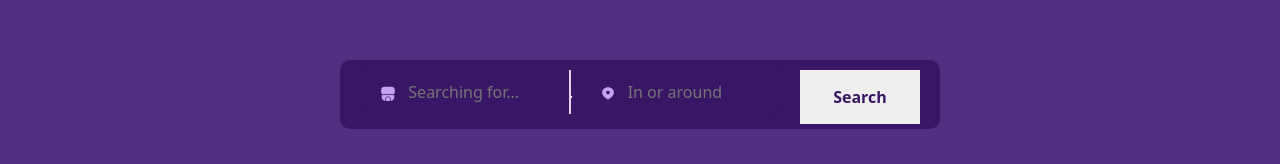
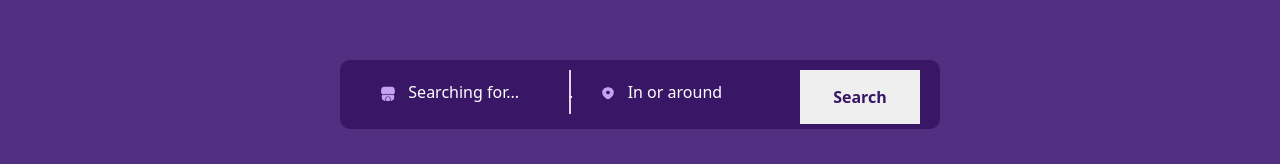
Before and after one commit to viximdi/dutiful-web-site, a React (Create React App) app: page / in a window 1280 px wide. Shown: the part 172-336 px from the top of the page. Built offline with nearby package versions, Linux system fonts and the light colour scheme.

Commit message:
modified

```diff
--- a/src/features.css
+++ b/src/features.css
@@ -1,13 +1,14 @@
 .sectionf {
   background-color: white;
-  max-width: 100vw;
-  overflow: hidden;
 }
 
 .sectionf header {
   background-color: white;
   border-bottom: 2px solid #603f8b;
   box-shadow: 0px 3px 3px #532f82;
+  position: inherit;
+  top: 0;
+  width: 100%;
 }
 
 .sectionf header .search > circle {
@@ -25,7 +26,7 @@
 }
 
 .sectionf .list-head {
-  font-size: 1.8em;
+  font-size: 2em;
   color: #321b51;
 }
 
@@ -58,19 +59,24 @@ nav > ul .login:hover {
 }
 
 .sectionf > div > div {
-  width: 90%;
+  width: 95%;
   margin: 0 auto;
   display: flex;
   flex-wrap: wrap;
-  padding: 5%;
+  padding: 2%;
   align-items: center;
   justify-content: center;
 }
 
 .sectionf > div > div > div {
   width: 100%;
-  max-width: 500px;
+  max-width: 600px;
   margin: 0 auto;
+}
+
+.sectionf > div > div > .h-text {
+  max-width: 400px;
+  font-size: 1.3em;
 }
 
 .sectionf > div > .box2 > div:last-child {
@@ -83,8 +89,8 @@ nav > ul .login:hover {
 }
 
 .sectionf > div > .box2 > div:last-child > .img1 {
-  right: 40%;
-  top: 50%;
+  right: 35%;
+  top: 55%;
 }
 
 .sectionf > div > .box2 > div:last-child > .img2 {
@@ -168,7 +174,7 @@ footer {
   }
 
   .sectionf > div > div > div > .phone {
-    transform: scale(170%);
+    transform: scale(190%);
     position: relative;
     left: 20%;
   }
--- a/src/features.js
+++ b/src/features.js
@@ -9,7 +9,7 @@ function Features() {
         <Header />
         <div>
           <div className="box1">
-            <div>
+            <div className="h-text">
               <h4 className="list-head">
                 List and grow your business  with just few clicks
               </h4>
@@ -24,7 +24,7 @@ function Features() {
           </div>
 
           <div className="box2">
-            <div>
+            <div className="h-text">
               <h4>Collect reviews and ratings from customers</h4>
               <p>
                 Accelerate your business reputation by 90% and gain social
@@ -125,7 +125,7 @@ function Features() {
               </div>
               <img src={require("./date.png")} alt="overview" />
             </div>
-            <div>
+            <div className="h-text">
               <h4>Accept and sell appointments</h4>
               <p>
                 Let customers book their own appointment or consultation. Start
--- a/src/footer.css
+++ b/src/footer.css
@@ -19,6 +19,7 @@ footer > .first-child > .links a {
   text-decoration: none;
   font-size: 0.8em;
   color: #c1bec4;
+  margin-bottom: 5px;
 }
 
 footer > .first-child h5 {
--- a/src/intro.css
+++ b/src/intro.css
@@ -51,16 +51,28 @@ main > div:first-child form > div > label {
   height: 100%;
 }
 
-main > div:first-child form > div > label > input {
+main > div:first-child form > div > label > #categorySelect {
   box-sizing: border-box;
   width: 80%;
-  height: 100%;
   padding: 10px;
   background: #391766;
   border: none;
   outline: none;
   color: white;
   font-size: 1rem;
+}
+
+#categorySelect {
+  -webkit-appearance: none;
+  -moz-appearance: none;
+  appearance: none;
+  padding: 5px 10px;
+  border: 1px solid #ccc;
+  border-radius: 4px;
+}
+
+#categorySelect::-ms-expand {
+  display: none;
 }
 
 button {
--- a/src/intro.js
+++ b/src/intro.js
@@ -35,7 +35,27 @@ const Intro = () => {
                   </defs>
                 </svg>
 
-                <input type="text" placeholder="Searching for..." />
+                <select id="categorySelect">
+                  <option selected disabled hidden>
+                    Searching for...
+                  </option>
+                  <option value="option1">Option 1</option>
+                  <option value="option2">Option 2</option>
+                  <option value="option3">Option 3</option>
+                  <option value="option4">Option 4</option>
+                  <option value="option1">Option 1</option>
+                  <option value="option2">Option 2</option>
+                  <option value="option3">Option 3</option>
+                  <option value="option4">Option 4</option>
+                  <option value="option1">Option 1</option>
+                  <option value="option2">Option 2</option>
+                  <option value="option3">Option 3</option>
+                  <option value="option4">Option 4</option>
+                  <option value="option1">Option 1</option>
+                  <option value="option2">Option 2</option>
+                  <option value="option3">Option 3</option>
+                  <option value="option4">Option 4</option>
+                </select>
               </label>
               <div>.</div>
               <label>
@@ -53,7 +73,27 @@ const Intro = () => {
                   />
                 </svg>
 
-                <input type="text" placeholder="In or around" />
+                <select id="categorySelect">
+                  <option selected disabled hidden>
+                    In or around
+                  </option>
+                  <option value="option1">Option 1</option>
+                  <option value="option2">Option 2</option>
+                  <option value="option3">Option 3</option>
+                  <option value="option4">Option 4</option>
+                  <option value="option1">Option 1</option>
+                  <option value="option2">Option 2</option>
+                  <option value="option3">Option 3</option>
+                  <option value="option4">Option 4</option>
+                  <option value="option1">Option 1</option>
+                  <option value="option2">Option 2</option>
+                  <option value="option3">Option 3</option>
+                  <option value="option4">Option 4</option>
+                  <option value="option1">Option 1</option>
+                  <option value="option2">Option 2</option>
+                  <option value="option3">Option 3</option>
+                  <option value="option4">Option 4</option>
+                </select>
               </label>
             </div>
             <button>Search</button>
```
